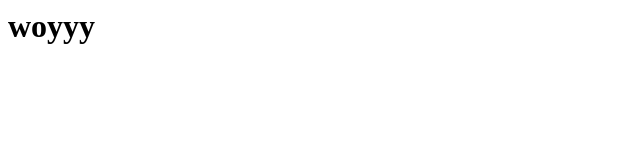
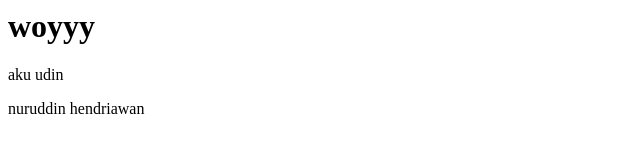
Before and after one commit to noeruddin/revoU, a plain HTML site: page index.html in a window 1280 px wide. Shown: the whole page, without its empty margins (0-640 px from the left). Drawn offline with Linux system fonts and the light colour scheme.

Commit message:
update paragraf

```diff
--- a/index.html
+++ b/index.html
@@ -8,5 +8,7 @@
 </head>
 <body>
     <h1>woyyy</h1>
+    <p>aku udin</p>
+    <P>nuruddin hendriawan </P>
 </body>
 </html>
```
